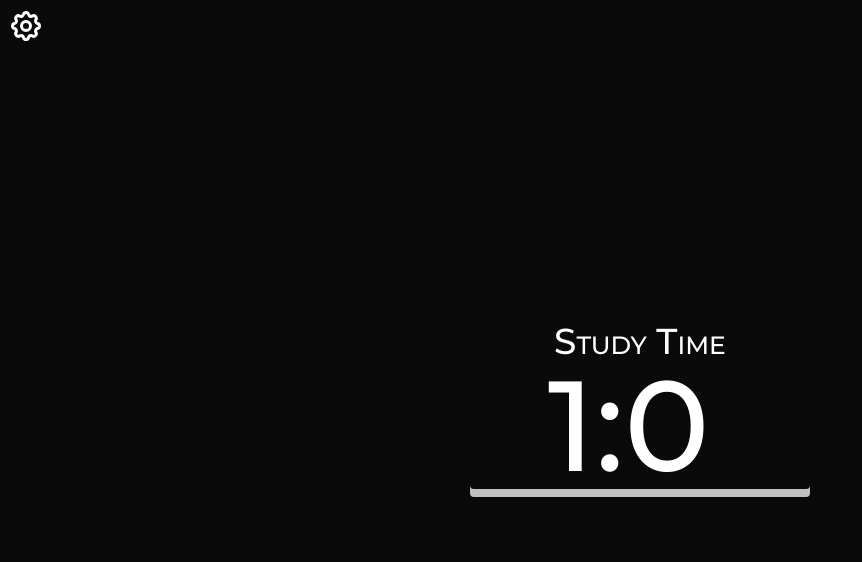
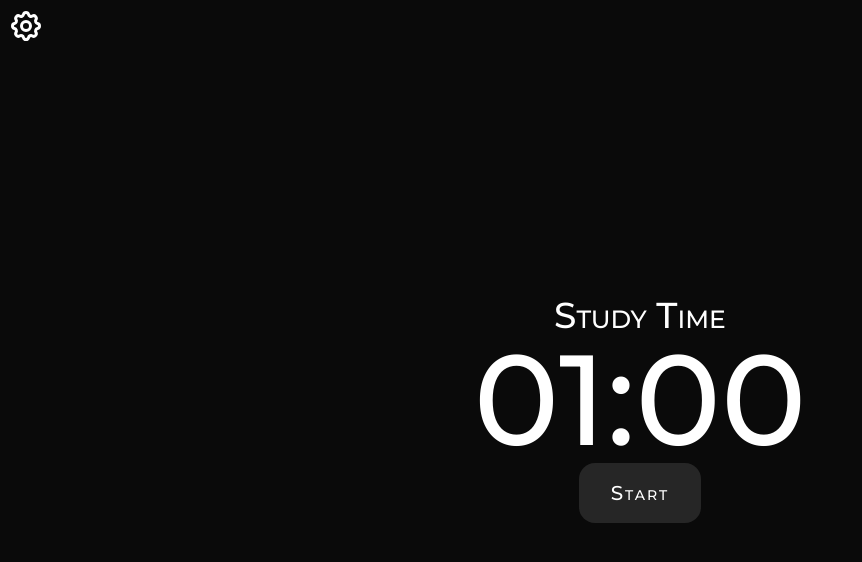
Before and after one commit to marco-oliveira7/Pomodoro-App, a React (Vite) app: page / in a window 1280 px wide. Shown: the top 562 px of the page, without its empty margins (0-862 px from the left). Built offline with nearby package versions, Linux system fonts and the light colour scheme; a web font is replaced by a local one.

Commit message:
Css improvments

```diff
--- a/src/App.jsx
+++ b/src/App.jsx
@@ -41,7 +41,7 @@ function App() {
         audioBreak = new Audio(url.current.urlBreak);
         if (isAudioPlaying) {
         } else {
-          setIsAudioPlaying(true)
+          setIsAudioPlaying(true);
           audioBreak.play();
         }
       } else {
@@ -50,7 +50,7 @@ function App() {
         audioBreak.play();
         if (isAudioPlaying) {
         } else {
-          setIsAudioPlaying(true)
+          setIsAudioPlaying(true);
           audioBreak.play();
         }
       }
@@ -63,7 +63,7 @@ function App() {
         audioStudy = new Audio(url.current.urlStudy);
         if (isAudioPlaying) {
         } else {
-          setIsAudioPlaying(true)
+          setIsAudioPlaying(true);
           audioStudy.play();
         }
       } else {
@@ -72,7 +72,7 @@ function App() {
         audioStudy.play();
         if (isAudioPlaying) {
         } else {
-          setIsAudioPlaying(true)
+          setIsAudioPlaying(true);
           audioStudy.play();
         }
       }
@@ -140,16 +140,17 @@ function App() {
             onClick={() => setShowConfig(showConfig === false ? true : false)}
           />
         </div>
-        <div className="w-full h-full mb-10 flex flex-col items-center justify-center">
+        <div className="h-full mb-10 flex flex-col items-center justify-center">
           <h1 className="text-4xl">{component} Time</h1>
-          <div
-            className="w-85 flex justify-center mb-2 rounded-sm shadow-container"
+          <div className="timer-container">
+            <span className="text-9xl cursor-pointer">{minutes < 10 ? "0" : ""}{minutes}</span>
+            <span className="text-9xl cursor-pointer">:</span>
+            <span className="text-9xl cursor-pointer">{seconds < 10 ? "0" : ""}{seconds}</span>
+          </div>
+          <button
+            className="px-8 py-4 bg-neutral-800 rounded-2xl text-xl tracking-widest"
             onClick={() => setIsRunning(isRunning === false ? true : false)}
-          >
-            <span className="text-9xl cursor-pointer">{minutes}</span>
-            <span className="text-9xl cursor-pointer">:</span>
-            <span className="text-9xl cursor-pointer w-27">{seconds}</span>
-          </div>
+          >{isRunning === false ? "Start" : "Pause"}</button>
         </div>
       </div>
 
--- a/src/app.css
+++ b/src/app.css
@@ -1,10 +1,20 @@
-.shadow-container{
-  box-shadow: 0px 8px .2px rgb(192, 192, 192);
-  user-select: none;
-  transition: all .1s;
+
+@media screen and (width < 675px) {
+  .config{
+    width: 450px;
+  }
 }
 
-.shadow-container:active{
-  box-shadow: none;
-  margin: 0;
+@media screen and (width < 450px) {
+  .config{
+    width: 350px;
+  }
+  input{
+    width: 150px;
+  }
 }
+@media screen and (width < 390px) {
+  span{
+    font-size: 6rem;
+  }
+}
```
